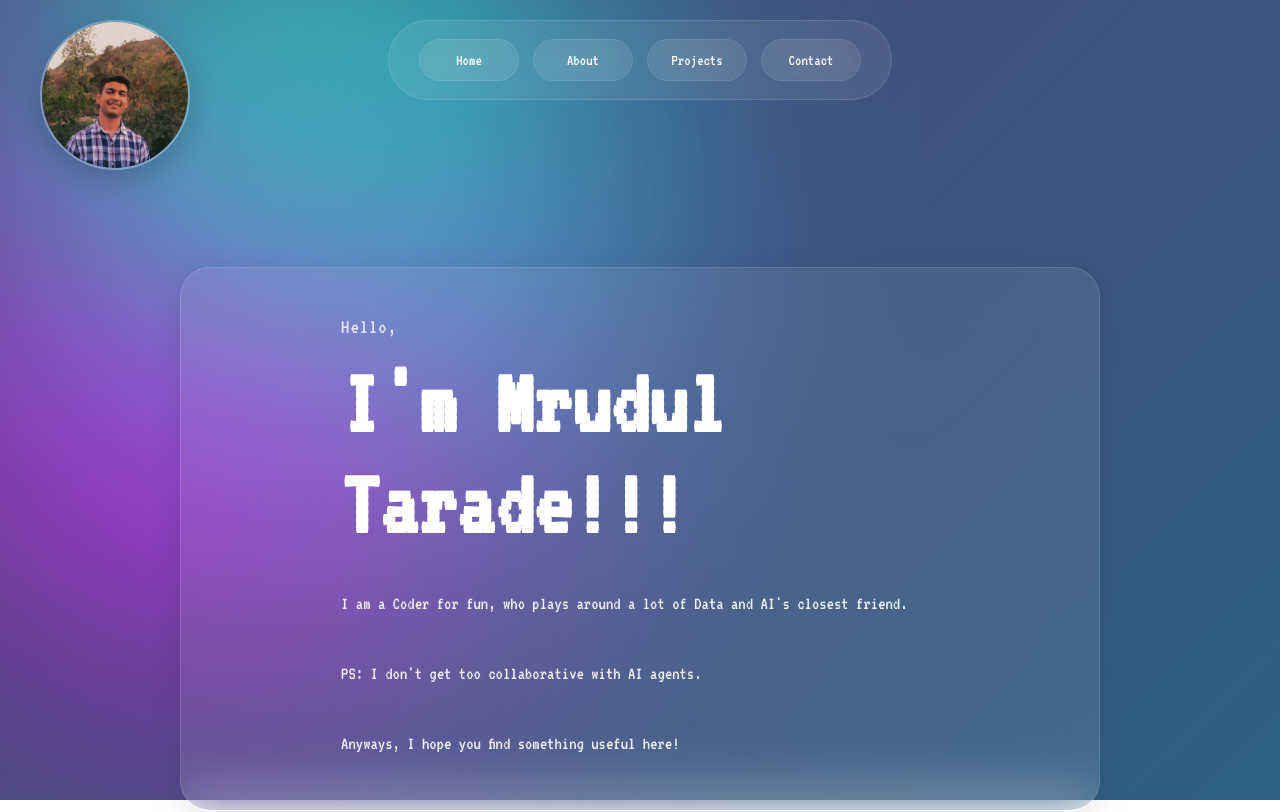
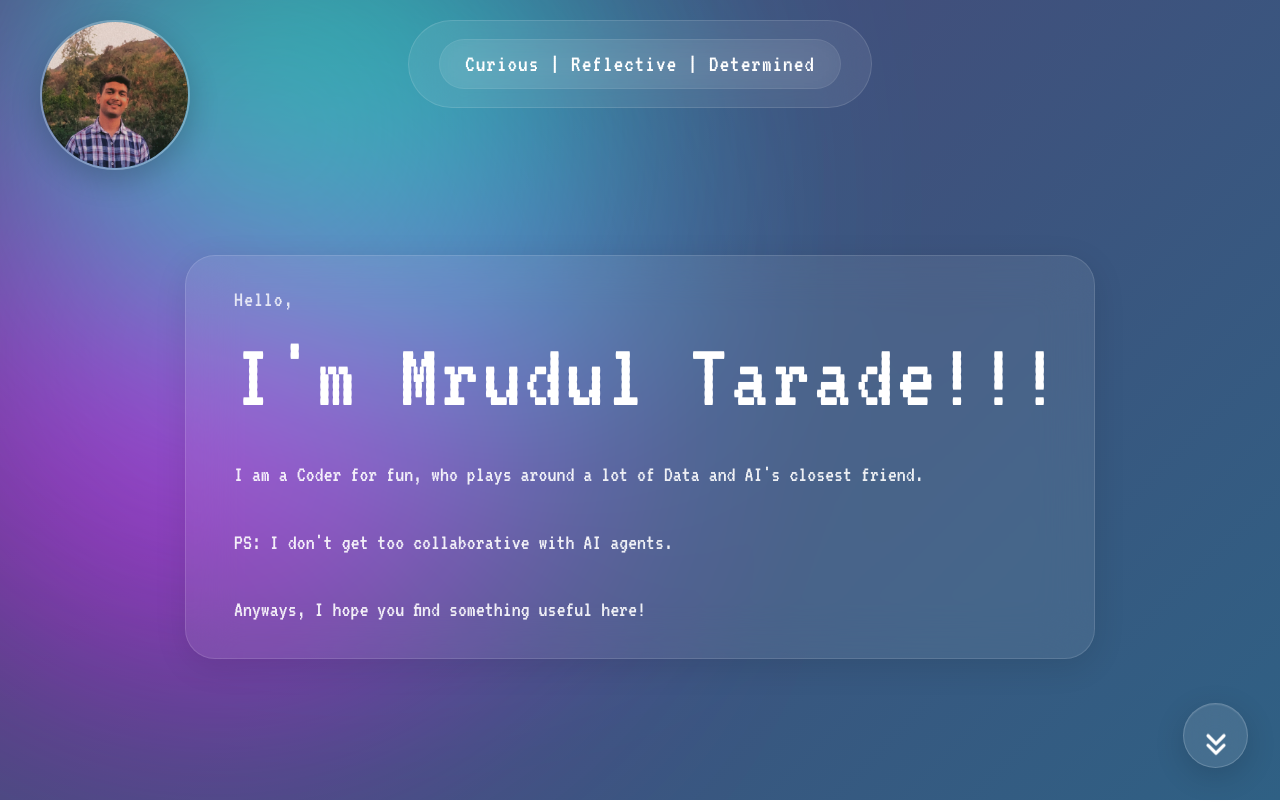
Before and after one commit to MrudulTarade/personal-portfolio, a React (Vite) app: page / in a window 1280 px wide. Shown: the top 812 px of the page. Built offline with nearby package versions, Linux system fonts and the light colour scheme; a web font is replaced by a local one.

Commit message:
feature/Navbar
Adding features to the Navbar and adding scroll button. Minor changes to the Home section and final build of the landing page.

```diff
--- a/package.json
+++ b/package.json
@@ -13,7 +13,8 @@
     "framer-motion": "^12.40.0",
     "lenis": "^1.3.23",
     "react": "^19.1.0",
-    "react-dom": "^19.1.0"
+    "react-dom": "^19.1.0",
+    "react-icons": "^5.6.0"
   },
   "devDependencies": {
     "@eslint/js": "^9.30.1",
--- a/src/App.css
+++ b/src/App.css
@@ -9,12 +9,12 @@
 
   border-radius: 30px;
 
-  padding-top: 3rem;
-  padding-left:10rem;
-  padding-right:10rem;
-  padding-bottom: 3rem;
+  padding-top: 2rem;
+  padding-left:3rem;
+  padding-right:2rem;
+  padding-bottom: 2rem;
 
-  width: min(1000px, 90%);
+  width: min(1000px, 100%);
 
   margin: auto;
 
--- a/src/App.jsx
+++ b/src/App.jsx
@@ -1,10 +1,13 @@
 import { useTransform } from "framer-motion";
 import { useScroll } from "framer-motion";
 import { useEffect } from "react";
+import { useRef } from "react";
+import { HiChevronDoubleDown, HiChevronDoubleUp } from "react-icons/hi";
 import Lenis from "lenis";
 import Navbar from "./components/Navbar";
 import Footer from "./components/Footer";
 import GradientBackground from "./components/GradientBackground";
+import ScrollButton from "./components/ScrollButton";
 
 import Hero from "./sections/Hero";
 import About from "./sections/About";
@@ -28,9 +31,12 @@ const colorB = useTransform(
   [0, 0.5, 1],
   ["#004e92", "#3f37c9", "#00b894"]
 );
+
   useEffect(() => {
+  const lenis = new Lenis();
 
-  const lenis = new Lenis();
+
+  window.lenis = lenis;
 
   function raf(time) {
     lenis.raf(time);
@@ -39,6 +45,9 @@ const colorB = useTransform(
 
   requestAnimationFrame(raf);
 
+  return () => {
+    lenis.destroy();
+  };
 }, []);
   return (
     <>
@@ -48,7 +57,7 @@ const colorB = useTransform(
       />
 
       <Navbar />
-
+      <ScrollButton />
       <main>
         <section id="home">
           <Hero />
--- a/src/components/Footer.jsx
+++ b/src/components/Footer.jsx
@@ -1,7 +1,7 @@
 function Footer() {
   return (
     <footer className="footer">
-      <p>© 2025 Your Name</p>
+      <p style={{ textAlign: "center" }}>© 2025 Created using React.js</p>
     </footer>
   );
 }
--- a/src/components/Navbar.css
+++ b/src/components/Navbar.css
@@ -182,3 +182,27 @@
 
   font-size: 2rem;
 }
+
+.navbar-text-rotate {
+  color: white;
+
+  font-size: 1.5rem;
+  letter-spacing: 1px;
+
+  padding: 12px 25px;
+
+  border-radius: 999px;
+
+  background: rgba(255,255,255,0.06);
+
+  border: 1px solid rgba(255,255,255,0.08);
+
+  backdrop-filter: blur(20px);
+
+  display: flex;
+  align-items: center;
+  justify-content: center;
+
+  min-width: 320px;
+  text-align: center;
+}
--- a/src/components/Navbar.jsx
+++ b/src/components/Navbar.jsx
@@ -1,3 +1,4 @@
+import {useEffect, useState} from "react";
 import "./Navbar.css";
 import profile from "../assets/images/profile.jpg";
 import {
@@ -10,7 +11,39 @@ import {
 
 
 function Navbar() {
+  const [isHome, setIsHome] = useState(true);
+  const [textIndex, setTextIndex] = useState(0);
+
+  const texts = [
+    "Curious | Reflective | Determined",
+    "Overthinking | Impatient | Self-Critical"
+  ];
   const { scrollY } = useScroll();
+  useEffect(() => {
+  const handleScroll = () => {
+    const aboutSection = document.getElementById("about");
+
+    if (!aboutSection) return;
+
+    const triggerPoint = aboutSection.offsetTop - 100;
+
+    setIsHome(window.scrollY < triggerPoint);
+  };
+
+  window.addEventListener("scroll", handleScroll);
+  handleScroll();
+
+  return () => window.removeEventListener("scroll", handleScroll);
+}, []);
+    useEffect(() => {
+      if (!isHome) return;
+
+      const interval = setInterval(() => {
+        setTextIndex((prev) => (prev + 1) % texts.length);
+      }, 4000);
+
+      return () => clearInterval(interval);
+    }, [isHome]);
   const profileSize = useTransform(
   scrollY,
   [0, 200],
@@ -93,17 +126,25 @@ const smoothNavX =
       }}
       >
 
+          {isHome ? (
+              <motion.div
+                className="navbar-text-rotate"
+                key={textIndex}
+                initial={{ opacity: 0, y: 5 }}
+                animate={{ opacity: 1, y: 0 }}
+                exit={{ opacity: 0, y: -5 }}
+                transition={{ duration: 0.4 }}
+              >
+                {texts[textIndex]}
+              </motion.div>
+            ) : (
               <ul className="nav-links">
-
                 <li><a href="#home">Home</a></li>
-
                 <li><a href="#about">About</a></li>
-
                 <li><a href="#projects">Projects</a></li>
-
                 <li><a href="#contact">Contact</a></li>
-
               </ul>
+            )}
 
       </motion.div>
 
--- /dev/null
+++ b/src/components/ScrollButton.css
@@ -0,0 +1,67 @@
+.scroll-button {
+  position: fixed;
+  right: 2rem;
+  bottom: 2rem;
+
+  width: 65px;
+  height: 65px;
+
+  border-radius: 50%;
+
+  border: 1px solid rgba(255, 255, 255, 0.18);
+
+  background: rgba(255, 255, 255, 0.1);
+
+  backdrop-filter: blur(20px);
+  -webkit-backdrop-filter: blur(20px);
+
+  box-shadow:
+    0 8px 30px rgba(0, 0, 0, 0.15),
+    inset 0 1px 1px rgba(255, 255, 255, 0.1);
+
+  color: white;
+
+  display: flex;
+  justify-content: center;
+  align-items: center;
+
+  cursor: pointer;
+
+  z-index: 9999;
+
+  transition:
+    transform 0.3s ease,
+    background 0.3s ease;
+}
+
+.scroll-button:hover {
+  transform: translateY(-4px);
+}
+
+.scroll-icon {
+  display: flex;
+  justify-content: center;
+  align-items: center;
+
+  font-size: 2rem;
+
+  line-height: 1;
+}
+
+.float {
+  animation: floatArrow 1.8s ease-in-out infinite;
+}
+
+@keyframes floatArrow {
+  0% {
+    transform: translateY(0px);
+  }
+
+  50% {
+    transform: translateY(8px);
+  }
+
+  100% {
+    transform: translateY(0px);
+  }
+}
--- /dev/null
+++ b/src/components/ScrollButton.jsx
@@ -0,0 +1,71 @@
+import { useEffect, useState } from "react";
+import { motion } from "framer-motion";
+import {
+  HiChevronDoubleDown,
+  HiChevronDoubleUp,
+} from "react-icons/hi";
+
+import "./ScrollButton.css";
+
+function ScrollButton() {
+  const [showTop, setShowTop] = useState(false);
+
+  useEffect(() => {
+    const handleScroll = () => {
+      const aboutSection = document.getElementById("about");
+
+      if (!aboutSection) return;
+
+      const aboutTop = aboutSection.offsetTop;
+
+      setShowTop(window.scrollY >= aboutTop - 150);
+    };
+
+    window.addEventListener("scroll", handleScroll);
+
+    handleScroll();
+
+    return () => {
+      window.removeEventListener("scroll", handleScroll);
+    };
+  }, []);
+
+  const handleClick = () => {
+    const lenis = window.lenis;
+
+    if (!lenis) return;
+
+    if (showTop) {
+      lenis.scrollTo("#home", {
+        duration: 1.4,
+      });
+    } else {
+      lenis.scrollTo("#about", {
+        duration: 0.5,
+      });
+    }
+  };
+
+  return (
+    <button
+      className="scroll-button"
+      onClick={handleClick}
+      aria-label={showTop ? "Go to top" : "Scroll down"}
+    >
+      <motion.div
+        className={`scroll-icon ${!showTop ? "float" : ""}`}
+        animate={{
+          rotate: showTop ? 180 : 0,
+        }}
+        transition={{
+          duration: 0.45,
+          ease: "easeInOut",
+        }}
+      >
+        <HiChevronDoubleDown />
+      </motion.div>
+    </button>
+  );
+}
+
+export default ScrollButton;
--- a/src/sections/Hero.css
+++ b/src/sections/Hero.css
@@ -1,8 +1,8 @@
 
 .hero-section {
-  min-height: 100vh;
+  min-height: 90vh;
   width: 100%;
-  padding-top: 150px; /* navbar space */
+  padding-top: 50px; /* navbar space */
   padding-left: 0%;
   padding-right: 0%;
 
@@ -21,7 +21,7 @@
 }
 
 .hero-card {
-  width: min(1200px, 90vw);
+  width: min(120px, 90vw);
   min-height: 75vh;
 
   display: flex;
@@ -32,13 +32,13 @@
 }
 
 .hero-content {
-  max-width: 700px;
+  max-width: 1000px;
 }
 
 .hero-greeting {
   display: block;
 
-  font-size: 1.3rem;
+  font-size: 1.4rem;
   font-weight: 500;
   letter-spacing: 1px;
 
@@ -50,8 +50,8 @@
 .hero-title {
   font-size: clamp(3rem, 8vw, 6rem);
   line-height: 1.05;
-  font-weight: 700;
-
+  font-weight: 100;
+  letter-spacing: 3px;
   margin-bottom: 2rem;
 }
 
@@ -60,9 +60,9 @@
 }
 
 .hero-description {
-  font-size: 1.15rem;
-  line-height: 1.9;
-  max-width: 650px;
+  font-size: 1.4rem;
+  line-height: 1.5;
+  max-width: 900px;
 
   opacity: 0.9;
 }
--- a/src/sections/Hero.jsx
+++ b/src/sections/Hero.jsx
@@ -5,7 +5,7 @@ import "./Hero.css";
 function Hero() {
   return (
 
-    <section id="home" className="hero-section">
+    <container id="home" className="hero-section">
       <motion.div
         initial={{
           opacity: 0,
@@ -33,7 +33,7 @@ function Hero() {
         </GlassCard>
       </motion.div>
 
-    </section>
+    </container>
   );
 }
 
```
Also changed, not shown: 1 other file (tests, documents, lock files or other folders). Lines whose indentation alone changed are shown as unchanged.
